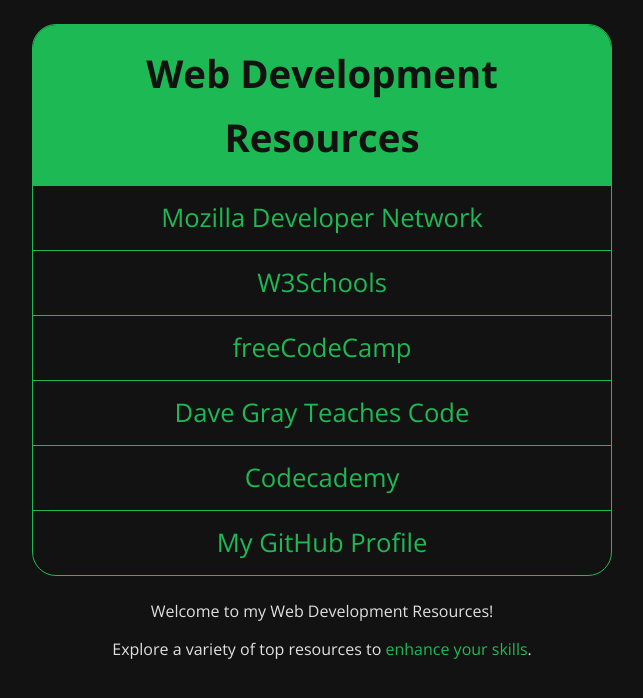
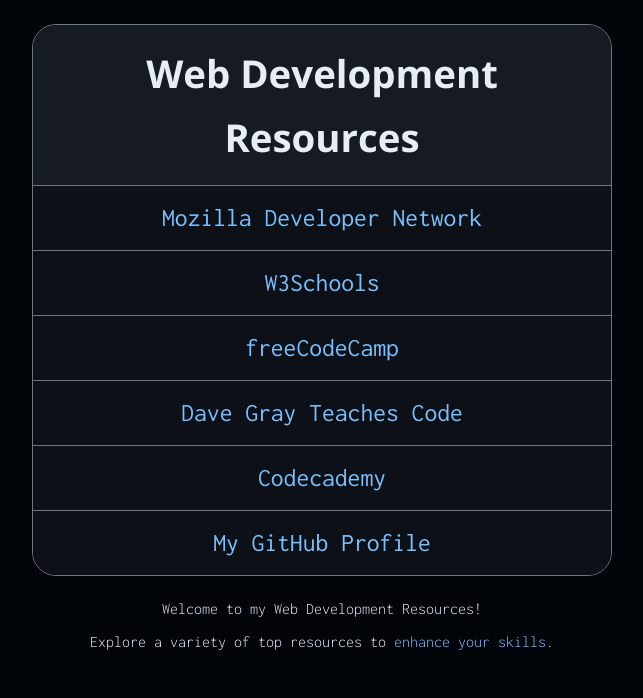
Before and after one commit to jjmginon/web-dev-resources, a plain HTML site: page index.html in a window 1280 px wide. Shown: the whole page, without its empty margins (318-961 px from the left). Drawn offline with nearby package versions, Linux system fonts and the light colour scheme.

Commit message:
feat: enhance dark theme and typography
- Introduce "Inconsolata" font for a code-like appearance alongside "Open Sans" for headings.
- Update background colors to #010409 and #161b22 for a modern dark theme.
- Adjust text and link colors to #e6edf3 and #79c0ff for better readability against the dark background.
- Refine navigation bar border color to #6e7681 for a more subdued look.
- Enhance hover effects for links with a green shade (hsl(141, 73%, 42%)) and subtle background transition.
- Maintain overall structure and layout while improving visual consistency and user experience.

```diff
--- a/css/styles.css
+++ b/css/styles.css
@@ -1,4 +1,4 @@
-@import url('https://fonts.googleapis.com/css2?family=Open+Sans:ital,wght@0,300..800;1,300..800&display=swap');
+@import url('https://fonts.googleapis.com/css2?family=Inconsolata:wght@200..900&family=Open+Sans:ital,wght@0,300..800;1,300..800&display=swap');
 
 * {
     margin: 0;
@@ -8,15 +8,15 @@
 
 body {
     margin: 1.5rem;
-    font-family: "Open Sans", serif;
+    font-family: "Inconsolata", serif;
     text-align: center;
-    color: #e0e0e0;
-    background-color: #121212;
+    color: #e6edf3;
+    background-color: #010409;
 }
 
 nav {
     margin: 0 auto 1rem;
-    border: 1px solid #1db954;
+    border: 1px solid #6e7681;
     border-radius: 1.5rem;
     overflow: hidden;
     /* overflow is a better option than setting border-radius in h1 and li */
@@ -27,16 +27,18 @@
 
 h1 {
     padding: 1rem;
-    color: #121212;
-    background: #1db954;
+    font-family: "Open Sans", serif;
+    color: #e6edf3;
+    background: #161b22;
 }
 
 ul {
     list-style-type: none;
+    background: #0d1117;
 }
 
 li {
-    border-top: 1px solid #1db954;
+    border-top: 1px solid #6e7681;
 
 }
 
@@ -46,14 +48,14 @@
 
 li a,
 li a:visited {
-    color: #1db954;
+    color: #79c0ff;
     text-decoration: none;
 }
 
 li a:hover,
 li a:focus {
-    color: #e0e0e0;
-    background: #333333;
+    color: #1db954;
+    background: hsla(141, 73%, 42%, 0.2);
     cursor: pointer;
 }
 
@@ -64,13 +66,13 @@
 
 a,
 a:visited {
-    color: #1db954;
+    color: #79c0ff;
     text-decoration: none;
 }
 
 a:hover,
 a:focus {
-    color: hsl(141, 73%, 55%);
+    color: hsl(141, 73%, 42%);
     text-decoration: underline;
     cursor: pointer;
 }
```
